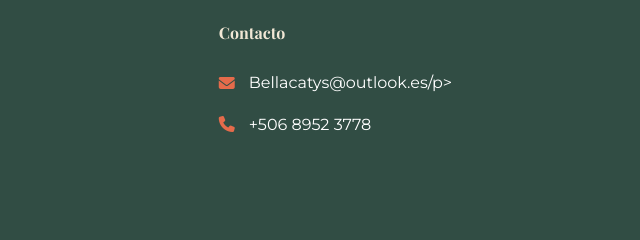
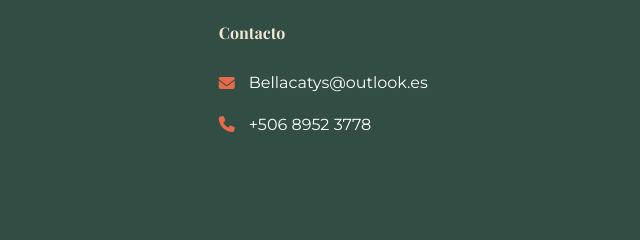
Before and after one commit to Daniiiiiiiiiiiiel/pagina_belleza, a plain HTML site: page index.html in a window 1280 px wide. Shown: the part 3294-3534 px from the top of the page, 640-1280 px from the left. Drawn offline with nearby package versions, Linux system fonts and the light colour scheme; a web font is replaced by a local one.

Commit message:
Tercer 3.2 commit

```diff
--- a/index.html
+++ b/index.html
@@ -112,7 +112,7 @@
                 <div class="footer-section">
                     <h4>Contacto</h4>
                     <div class="contact-info">
-                        <p><i class="fas fa-envelope"></i> Bellacatys@outlook.es/p>
+                        <p><i class="fas fa-envelope"></i> Bellacatys@outlook.es </p>
                         <p><i class="fas fa-phone"></i> +506 8952 3778</p>
                         <!-- <p><i class="fas fa-map-marker-alt"></i> Calle Principal 123, Ciudad</p> -->
                     </div>
```
